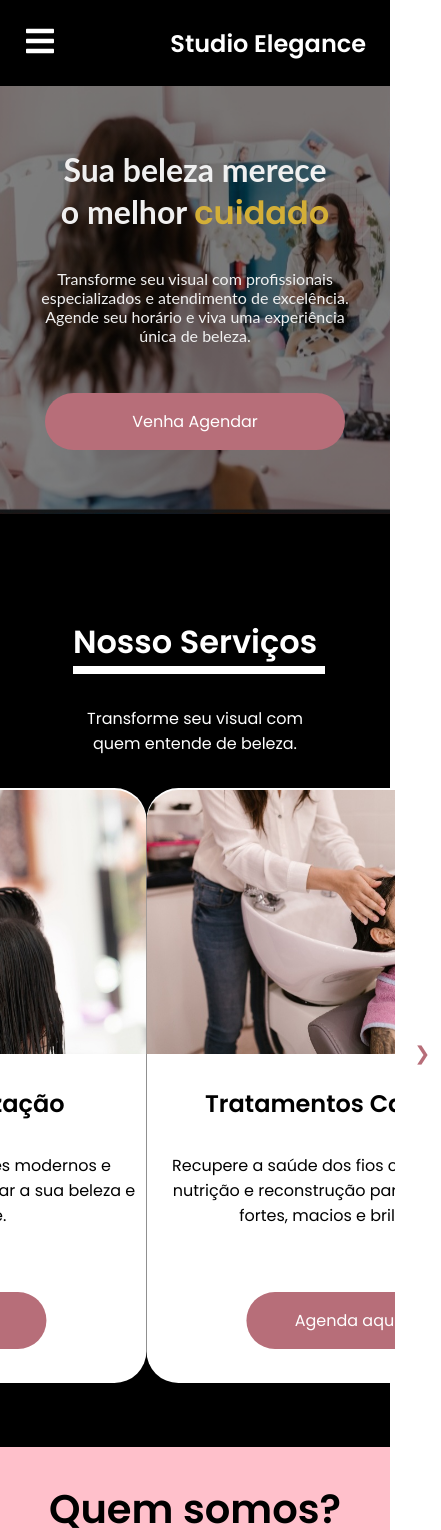
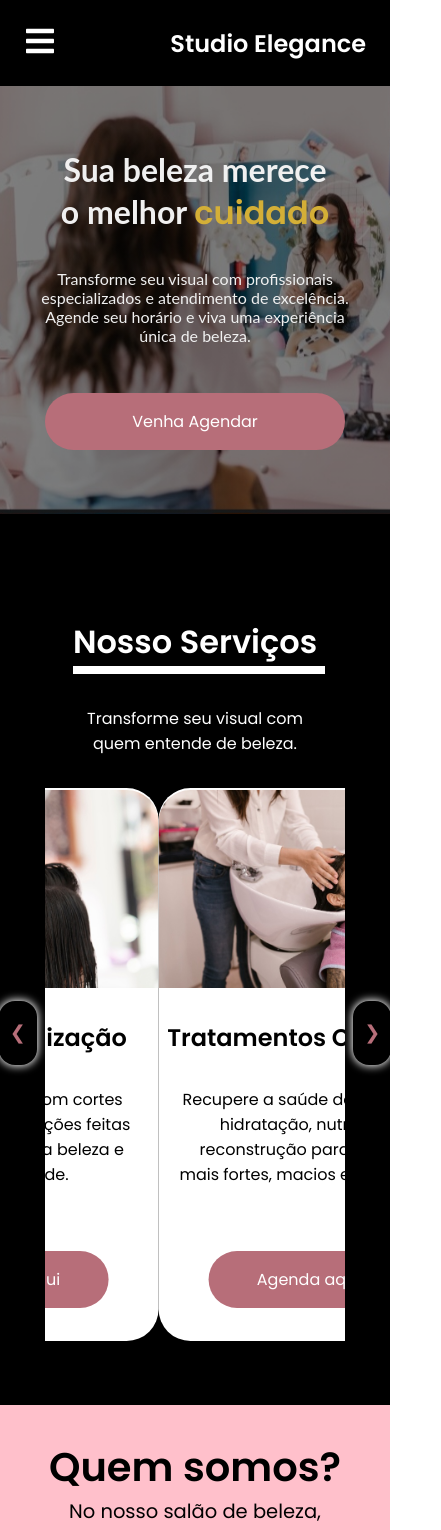
Before and after one commit to Lune180nb/site-salao, a React (Vite) app: page / in a window 390 px wide. Shown: the top 1530 px of the page, 441 px wide, since content can reach past the window. Built offline with nearby package versions, Linux system fonts and the light colour scheme.

Commit message:
atualizacao do site

```diff
--- a/src/App.css
+++ b/src/App.css
@@ -17,12 +17,15 @@ header {
   align-items: center;
   justify-content: space-between;
   align-items: center;
+
   padding: 2rem 4rem;
-  background-color:#000;
+
   position: sticky;
   top:0;
   width:100%;
   z-index: 2;
+
+  background-color:#000;
 }
 
 header h2{
@@ -33,27 +36,30 @@ header h2{
 header nav div{
   display:flex;
   align-items: center;
+
   gap:1rem;
 }
 
 header nav a,.menuResponsivo div a{
-  color:#ffffff;
   text-decoration: none;
   font-size: 1.4rem;
   transition: transform 0.5s;
+  color:#ffffff;
 }
 
 header .link-agendar{
+  padding: 1.4rem;
+  width:100%;
+  max-width: 200px;
+  margin:0 2rem;
+
+  transition:transform 0.5s ease, background-color 0.5s ease;
+
   background-color:#B76E79;
   color:#ffffff;
-  padding: 1.4rem;
   text-align: center;
-  width:100%;
-  max-width: 200px;
   border-radius: 2rem;
   text-decoration: none;
-  margin:0 2rem;
-  transition:transform 0.5s ease, background-color 0.5s ease;
 }
 
 header .link-agendar:hover, .menuResponsivo div .link-agendar-responsivo:hover{
@@ -70,11 +76,13 @@ header nav a:hover,.menuResponsivo div a:hover{
 
 .button-responsivo,.button-voltar{
   display: none;
+
+  font-size:2rem;
+  margin-top:0.4rem;
+
   color:#fff;
   background-color:transparent;
   border:none;
-  font-size:2rem;
-  margin-top:0.4rem;
 }
 
 .button-voltar.ativo{
@@ -92,16 +100,19 @@ header nav a:hover,.menuResponsivo div a:hover{
   align-items: center;
 
   min-height: 19vh;
+  width:100%;
+
   background-color:#000;
   border-top:2px solid #ffffff;
+
   position: fixed;
   top:118px;
   left:0;
-  width:100%;
+  z-index: 1;
+
+  pointer-events: none;
   transform: translateY(-100%);
-  pointer-events: none;
   transition:transform 0.5s ease;
-  z-index: 1;
 }
 
 .menuResponsivo div{
@@ -115,15 +126,16 @@ header nav a:hover,.menuResponsivo div a:hover{
 }
 
 .link-agendar-responsivo{
+  padding: 1rem;
+  width:100%;
+  max-width: 200px;
+  margin:0 2rem;
+
+  text-decoration: none;
+  border-radius: 2rem;
+  text-align: center;
   background-color:#B76E79;
   color:#ffffff;
-  padding: 1rem;
-  text-align: center;
-  width:100%;
-  max-width: 200px;
-  border-radius: 2rem;
-  text-decoration: none;
-  margin:0 2rem;
   transition:transform 0.5s ease, background-color 0.5s ease;
 }
 
@@ -138,11 +150,12 @@ header nav a:hover,.menuResponsivo div a:hover{
   align-items: center;
 
   min-height: 50vh;
+  padding: 2rem 4rem;
+
   background: linear-gradient(rgba(0,0,0,0.5),rgba(0,0,0,0.5)),url('Hero.jpg');
   background-size: cover;
   background-repeat: no-repeat;
   background-position: center;
-  padding: 2rem 4rem;
 }
 
 .Hero .info-hero{
@@ -152,15 +165,17 @@ header nav a:hover,.menuResponsivo div a:hover{
 }
 
 .Hero .info-hero .link-whatsapp{
+  padding: 1.4rem;
+  width:100%;
+  max-width: 300px;
+  margin-top:2rem;
+
+  text-align: center;
+  border-radius: 2rem;
+  text-decoration: none;
+
   background-color:#B76E79;
   color:#ffffff;
-  padding: 1.4rem;
-  text-align: center;
-  width:100%;
-  max-width: 300px;
-  border-radius: 2rem;
-  text-decoration: none;
-  margin-top:2rem;
   transition:transform 0.5s ease, background-color 0.5s ease;
 }
 
@@ -206,14 +221,16 @@ header nav a:hover,.menuResponsivo div a:hover{
   justify-content: space-evenly;
   align-items: center;
 
+  min-height:50vh;
+
   background-color:#000;
-  min-height:50vh;
 }
 
 .Produtos .info-produtos{
   display: flex;
   justify-content: space-around;
   flex-wrap: wrap;
+
   width:100%;
 }
 
@@ -243,16 +260,26 @@ header nav a:hover,.menuResponsivo div a:hover{
   display: flex;
   justify-content: center;
   align-items: center;
+
   gap:2rem;
 }
 
+.Produtos .produtos-servicos .janela{
+  width:600px;
+  overflow:hidden;
+}
 
 .Produtos .produtos-servicos .slides{
   display: flex;
-  overflow:hidden;
-  max-width: 600px;
+  transition: transform .5s ease;
 }
 
+.Produtos .produtos-servicos .slides .cards img{
+  width:100%;
+  height:300px;
+  border-radius: 2rem 2rem 0 0;
+  object-fit:cover;
+}
 
 .Produtos .produtos-servicos .slides  .cards{
   display: flex;
@@ -260,7 +287,8 @@ header nav a:hover,.menuResponsivo div a:hover{
   align-items: center;
   flex-direction: column;
 
-  min-height:400px;
+  min-height:300px;
+  min-width:600px;
   background-color:#ffffff;
   border-radius: 2rem;
   text-align: center;
@@ -269,16 +297,17 @@ header nav a:hover,.menuResponsivo div a:hover{
 }
 
 .Produtos .produtos-servicos .slides .cards .link-whatsapp{
+  padding: 1rem;
+  text-align: center;
+  width:100%;
+  max-width: 200px;
+  margin:2rem 2rem;
+  border-radius: 2rem;
+  text-decoration: none;
+
+  transition: transform 0.5s ease;
   background-color:#B76E79;
   color:#ffffff;
-  padding: 1rem;
-  text-align: center;
-  transition: transform 0.5s ease;
-  width:100%;
-  max-width: 200px;
-  border-radius: 2rem;
-  text-decoration: none;
-  margin:2rem 2rem;
   transition:transform 0.5s ease, background-color 0.5s ease;
 }
 
@@ -289,20 +318,15 @@ header nav a:hover,.menuResponsivo div a:hover{
   color:#000;
 }
 
-.Produtos .produtos-servicos .slides .cards img{
-  width:600px;
-  border-radius:2rem 2rem 0 0;
-  object-fit: cover;
-}
-
 .Produtos .produtos-servicos button{
-  background-color:transparent;
   box-shadow: 0 0 8px 1px #ffffff;
   padding: 1rem;
   height: 4rem;
   border-radius: 1rem;
   font-size:1.5rem;
   border:none;
+
+  background-color:transparent;
   color:#B76E79;
 
   transform: translateY(-50%);
@@ -319,12 +343,14 @@ header nav a:hover,.menuResponsivo div a:hover{
 /*Sobre nós*/
 
 .SobreNos{
-  min-height:50vh;
   display: flex;
   flex-direction:column;
+  align-items: center;
   justify-content: space-evenly;
-  align-items: center;
+
+  min-height:50vh;
   padding: 2rem 4rem;
+
   background-color:pink;
 }
 
@@ -351,7 +377,7 @@ header nav a:hover,.menuResponsivo div a:hover{
 .SobreNos .descricao img{
   border-radius:2rem;
   width:100%;
-  min-width:600px;
+  max-width:600px;
 }
 
 /*-----------------*/
@@ -359,11 +385,13 @@ header nav a:hover,.menuResponsivo div a:hover{
 /*Contato*/
 
 .Contato{
-  min-height: 30vh;
   display: flex;
   flex-direction: column;
   justify-content: space-evenly;
   align-items: center;
+
+  min-height: 30vh;
+
   background-color:#B76E79;
   color:#ffffff;
 }
@@ -372,6 +400,7 @@ header nav a:hover,.menuResponsivo div a:hover{
   display: flex;
   justify-content: space-around;
   align-items: center;
+
   width:100%;
 }
 
@@ -399,6 +428,7 @@ header nav a:hover,.menuResponsivo div a:hover{
   flex-direction: column;
   justify-content: space-between;
   align-items: center;
+
   gap:1rem;
 
 }
@@ -411,12 +441,14 @@ header nav a:hover,.menuResponsivo div a:hover{
   display: flex;
   justify-content: center;
   align-items: center;
+  gap:0.4rem;
+
   padding: 2rem;
   width:100%;
+
   text-decoration: none;
   border:2px solid #ffffff;
   color:#ffffff;
-  gap:0.4rem;
   font-size:clamp(1rem,4vw,1.5rem);
   transition:background-color  0.5s ease,box-shadow 0.5s ease;
 }
@@ -434,9 +466,11 @@ header nav a:hover,.menuResponsivo div a:hover{
 .Footer{
   display: flex;
   flex-direction: column;
-  min-height:30vh;
   justify-content: space-around;
   align-items: center;
+
+  min-height:30vh;
+
   background-color: #000;
   color:#ffffff;
 }
@@ -444,9 +478,11 @@ header nav a:hover,.menuResponsivo div a:hover{
 .Footer .descricao-footer{
   display: flex;
   justify-content: space-around;
+
   width:100%;
+  padding: 2rem 4rem;
+
   font-size:clamp(1.2rem,5vw,1.4rem);
-  padding: 2rem 4rem;
 }
 
 
@@ -458,12 +494,14 @@ header nav a:hover,.menuResponsivo div a:hover{
 
 .Footer a{
   display: inline-block;
+
   padding: 2rem;
+  margin:0 2rem;
+
   border-radius: 2rem;
+  border:2px solid #ffffff;
   color:#ffffff;
-  border:2px solid #ffffff;
   font-size: clamp(1rem,5vw,1.4rem);
-  margin:0 2rem;
   transition: background-color 0.5s ease, box-shadow 0.5s ease;
 }
 
@@ -607,9 +645,11 @@ header{
     flex-direction:column;
     justify-content: center;
     align-items: center;
+    gap:2rem;
+
+    padding: 2rem;
+
     text-align: center;
-    gap:2rem;
-    padding: 2rem;
   }
 
   .Produtos .info-produtos h2{
@@ -618,20 +658,6 @@ header{
 
   .Produtos .produtos-servicos{
     gap:.5rem;
-  }
-
-  .Produtos .produtos-servicos .slides{
-    width:100%;
-    max-width:400px;
-  }
-
-  .Produtos .produtos-servicos .slides .cards{
-    min-height:auto;
-  }
-
-  .Produtos .produtos-servicos .slides .cards img{
-    width:100%;
-    min-width:400px;
   }
 
   .Produtos .produtos-servicos button{
@@ -699,6 +725,19 @@ header{
     padding:4rem 2rem;
   }
 
+  .Produtos .produtos-servicos .janela{
+  width:340px;
+}
+
+  .Produtos .produtos-servicos .slides .cards{
+  min-width:340px;
+}
+
+  .Produtos .produtos-servicos .slides .cards img{
+  height:220px;
+  max-width:600px;
+}
+
   /* Sobre nós */
 
   .SobreNos{
@@ -758,4 +797,24 @@ header{
     margin:1rem 0;
   }
 }
+
+@media(max-width:480px){
+
+  .Produtos .produtos-servicos .janela{
+  width:300px;
+}
+
+  .Produtos .produtos-servicos .slides .cards{
+  min-width:300px;
+}
+ .Produtos .produtos-servicos .slides .cards p{
+   width:100%;
+   max-width:260px;
+ }
+
+.Produtos .produtos-servicos .slides .cards img{
+  height:auto;
+  max-width:320px;
+}
+}
 /*-----------------*/
--- a/src/Componentes/Produtos.jsx
+++ b/src/Componentes/Produtos.jsx
@@ -37,28 +37,30 @@ function Produtos({mostrarEsquerda,mostrarDireita,index}){
       </div>
       <div ref = {cardRef3} className = "produtos-servicos baixo">
       <button onClick = { mostrarEsquerda} className = "esquerda">&#10094;</button>
-        <div className = "slides">
-          <div className = "cards" style = {{transform:`translateX(-${index * 100}%)`}}>
+
+      <div className = "janela">
+        <div className = "slides" style = {{transform:`translateX(-${index * 100}%)`}}>
+          <div className = "cards">
             <img src = {servico} alt = "imagem de uma pessoa fazendo manicure"/>
             <h2>Manicure & Pedicure</h2>
             <p>Cuidados completos para mãos e pés, com acabamento impecável, higiene e atenção aos detalhes.</p>
             <a href = "#" className = "link-whatsapp">Agenda aqui</a>
           </div>
-            <div className = "cards" style = {{transform:`translateX(-${index * 100}%)`}}>
+            <div className = "cards">
             <img src = {servico2} alt = "imagem de uma pessoa fazendo coloração de uma cliente"/>
             <h2>Coloração</h2>
             <p>
 Transforme o visual com técnicas de coloração, luzes e retoques realizados com produtos de alta qualidade.</p>
             <a href = "#" className = "link-whatsapp">Agenda aqui</a>
           </div>
-            <div className = "cards" style = {{transform:`translateX(-${index * 100}%)`}}>
+            <div className = "cards">
             <img src = {servico3} alt = "imagem de uma pessoa cortando cabelo"/>
             <h2>Corte & Finalização</h2>
             <p>
 Realce seu estilo com cortes modernos e finalizações feitas para valorizar a sua beleza e personalidade.</p>
             <a href = "#" className = "link-whatsapp">Agenda aqui</a>
           </div>
-                    <div className = "cards" style = {{transform:`translateX(-${index * 100}%)`}}>
+                    <div className = "cards">
             <img src = {servico4} alt = "imagem de uma pessoa fazendo exague no cabelo de uma cliente"/>
             <h2>Tratamentos Capilares</h2>
             <p>
@@ -66,6 +68,7 @@ Recupere a saúde dos fios com hidratação, nutrição e reconstrução para ca
             <a href = "#" className = "link-whatsapp">Agenda aqui</a>
           </div>
           </div>
+      </div>
       <button onClick = {mostrarDireita} className = "direita">&#10095;</button>
       </div>
     </div>
```
